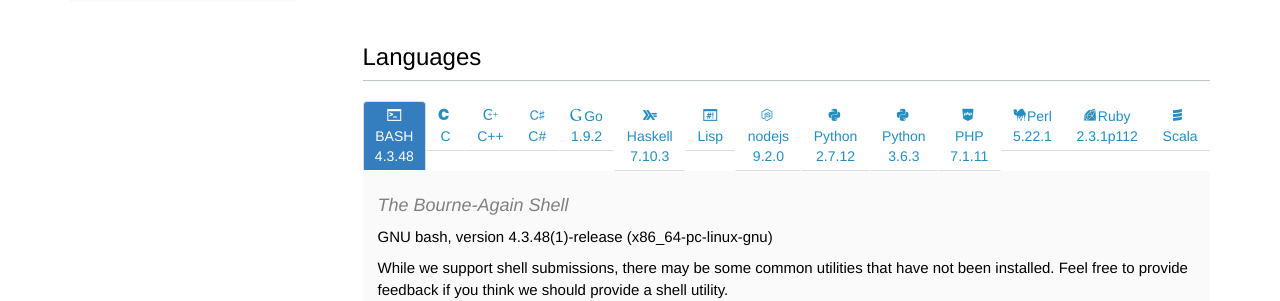
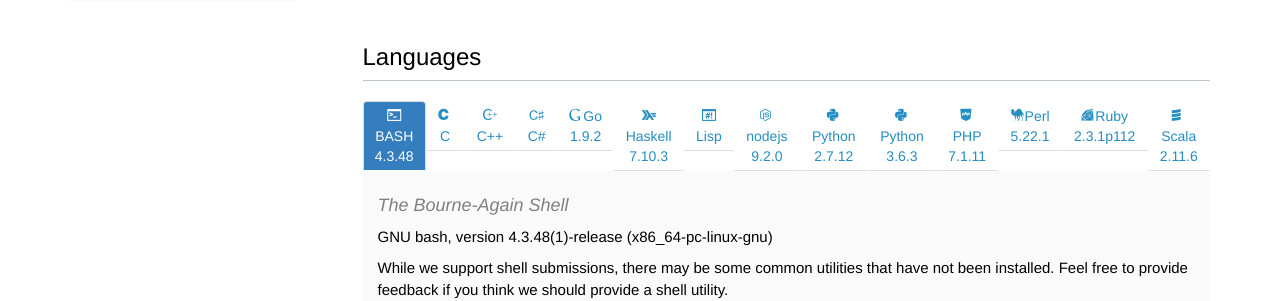
Before and after one commit to codewarz-ninja/runcode-docs.github.io, a Jekyll site: the page built from pages/player-guide/third_party_libraries.md, in a window 1280 px wide and 1033 px high. Shown: the part 400-701 px from the top of the window. Built offline with Jekyll 4.4.1, drawn with Linux system fonts in a browser that asks for light colours; nearby versions of some CDN libraries; comment, search, counter and statistics services are not loaded.

Commit message:
minor change to Scala tab to include version

```diff
--- a/_includes/custom/third_party_lib_tabs.html
+++ b/_includes/custom/third_party_lib_tabs.html
@@ -31,7 +31,7 @@
                 </li>
                 <li class=""><a href="#language-ruby" data-toggle="tab"><i class="fa icon-ruby"></i>Ruby 2.3.1p112</a>
                 </li>
-                <li class=""><a href="#language-scala" data-toggle="tab"><i class="fa icon-scala"></i>Scala</a>
+                <li class=""><a href="#language-scala" data-toggle="tab"><i class="fa icon-scala"></i>Scala 2.11.6</a>
                 </li>
             </ul>
 
```
